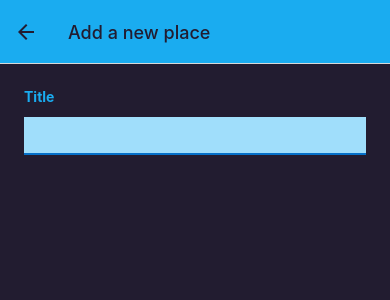
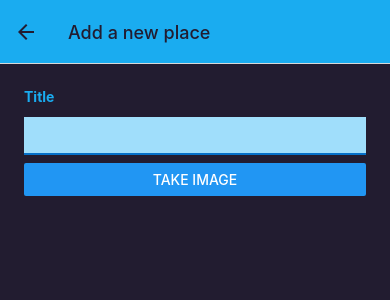
Before and after one commit to amitroy497/favorite-places-using-react-native-by-amit-roy, a React Native app: screen /AddPlace in a window 390 px wide. Shown: the top 300 px of the page. Built offline with nearby package versions, Linux system fonts and the light colour scheme.

Commit message:
feat(taking-photos-in-android): taking photos in android

```diff
--- a/package.json
+++ b/package.json
@@ -13,12 +13,13 @@
     "@react-navigation/native": "^6.1.17",
     "@react-navigation/native-stack": "^6.9.26",
     "expo": "~51.0.14",
+    "expo-camera": "~15.0.11",
+    "expo-image-picker": "^15.0.5",
     "expo-status-bar": "~1.12.1",
     "react": "18.2.0",
     "react-native": "0.74.2",
     "react-native-safe-area-context": "4.10.1",
-    "react-native-screens": "3.31.1",
-    "expo-camera": "~15.0.11"
+    "react-native-screens": "3.31.1"
   },
   "devDependencies": {
     "@babel/core": "^7.20.0",
--- /dev/null
+++ b/src/components/Places/ImagePicker.js
@@ -0,0 +1,20 @@
+import { launchCameraAsync } from 'expo-image-picker';
+import { Button, View } from 'react-native';
+
+export const ImagePicker = () => {
+	const takeImageHandler = async () => {
+		const image = await launchCameraAsync({
+			allowsEditing: true,
+			aspect: [16, 9],
+			quality: 0.5,
+		});
+		console.log(image);
+	};
+
+	return (
+		<View>
+			<View></View>
+			<Button title='Take Image' onPress={takeImageHandler} />
+		</View>
+	);
+};
--- a/src/components/Places/PlaceForm.js
+++ b/src/components/Places/PlaceForm.js
@@ -1,6 +1,7 @@
 import { useState } from 'react';
 import { ScrollView, StyleSheet, Text, TextInput, View } from 'react-native';
 import { GlobalStyles } from '../../constants';
+import { ImagePicker } from './ImagePicker';
 
 export const PlaceForm = () => {
 	const [enteredTitle, setEnteredTitle] = useState('');
@@ -19,6 +20,7 @@
 					value={enteredTitle}
 				/>
 			</View>
+			<ImagePicker />
 		</ScrollView>
 	);
 };
--- a/src/components/Places/index.js
+++ b/src/components/Places/index.js
@@ -1,3 +1,4 @@
+export * from './ImagePicker';
 export * from './PlaceForm';
 export * from './PlaceItem';
 export * from './PlacesList';
```
Also changed, not shown: 1 other file (tests, documents, lock files or other folders).
